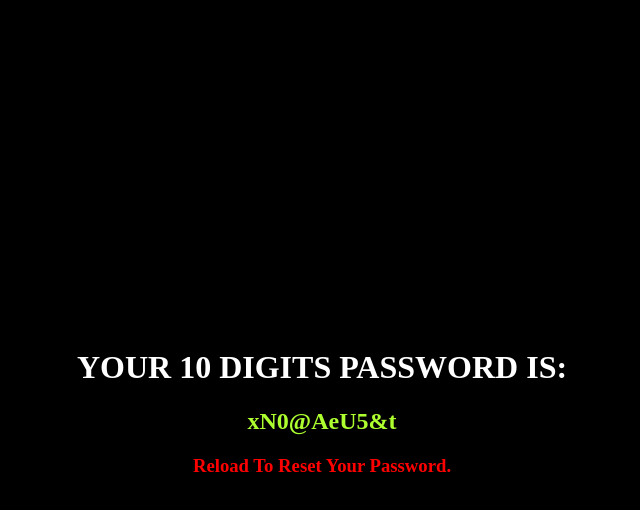
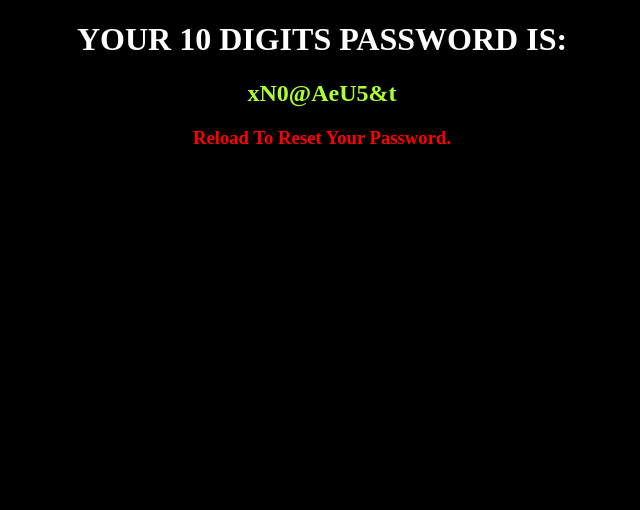
Before and after one commit to SyedUmerShah/JS-Assignment, a plain HTML site: page JS Tasks/Password Generator/index.html in a window 1280 px wide. Shown: the whole page, without its empty margins (318-958 px from the left). Drawn offline with Linux system fonts and the light colour scheme.

Commit message:
Update style.css

```diff
--- a/JS Tasks/Password Generator/style.css
+++ b/JS Tasks/Password Generator/style.css
@@ -1,6 +1,5 @@
 body {
     background-color: black;
-    padding-top: 25%;
 }
 h1{
     color: white;
```
